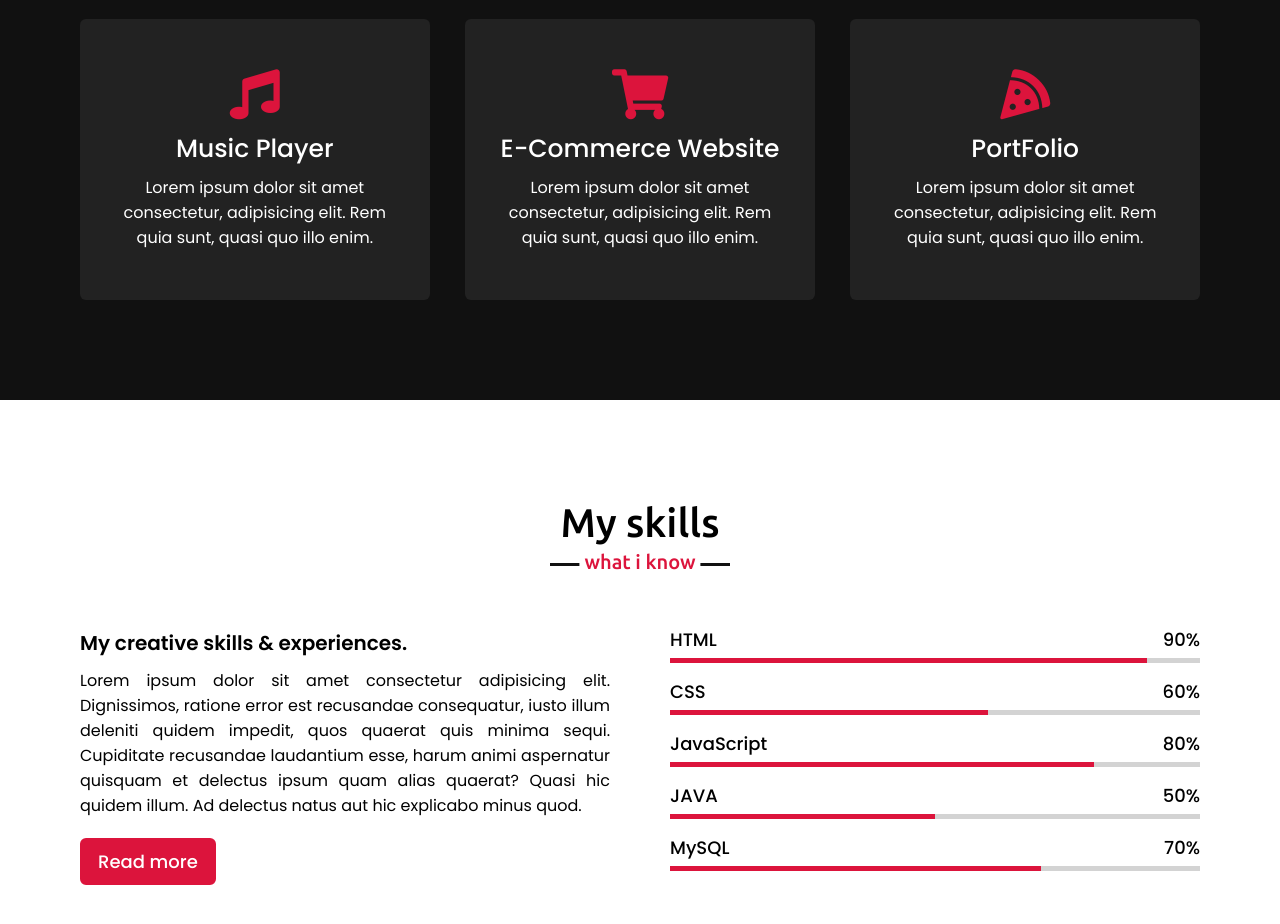
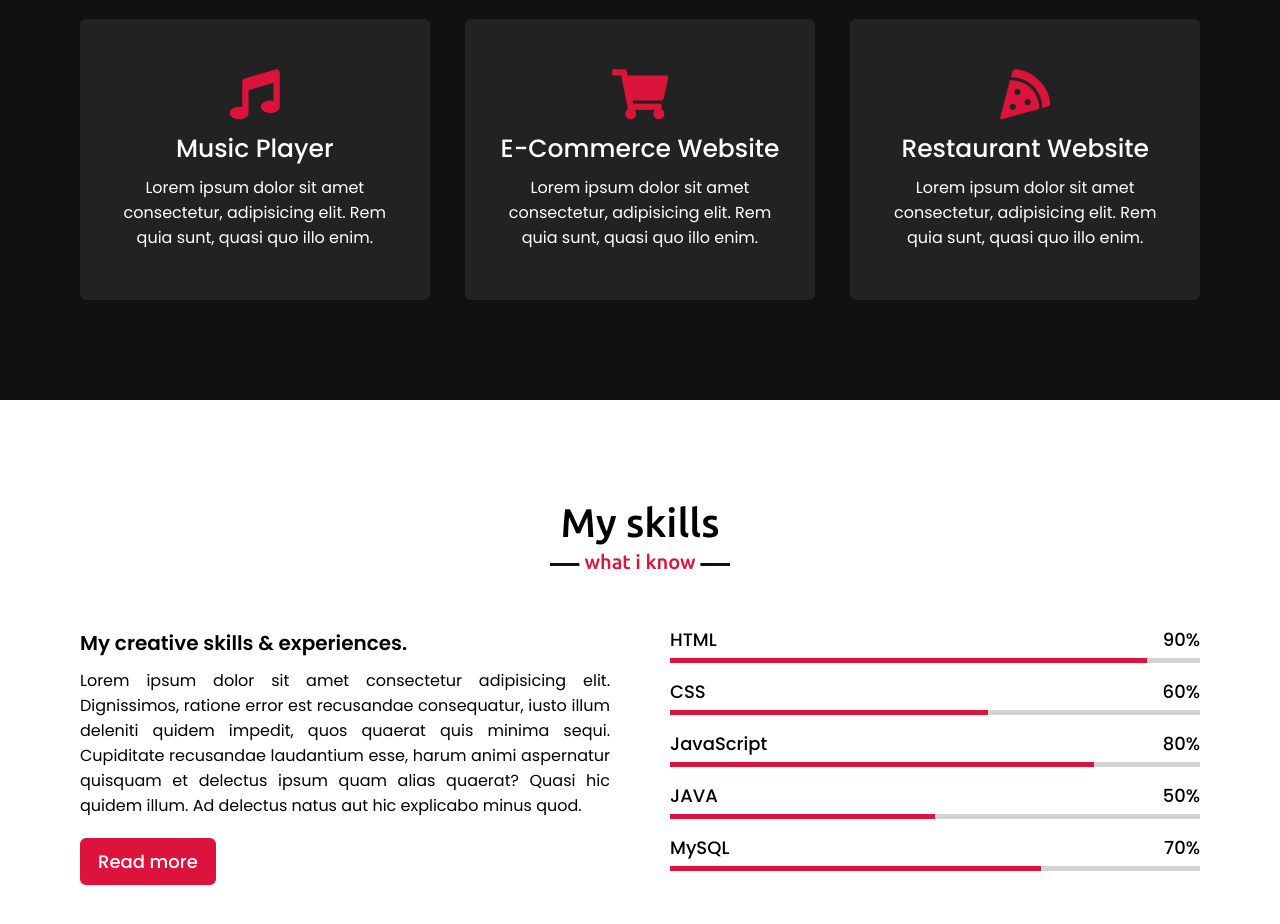
Before and after one commit to hlozaid/hlozaid18, a plain HTML site: page index.html in a window 1280 px wide. Shown: the part 1740-2664 px from the top of the page. Drawn offline with nearby package versions, Linux system fonts and the light colour scheme.

Commit message:
Update index.html

```diff
--- a/index.html
+++ b/index.html
@@ -86,7 +86,7 @@
                 <div class="card">
                     <div class="box">
                         <i class="fas fa-pizza-slice"></i>
-                        <div class="text">PortFolio</div>
+                        <div class="text">Restaurant Website</div>
                         <p>Lorem ipsum dolor sit amet consectetur, adipisicing elit. Rem quia sunt, quasi quo illo enim.</p>
                     </div>
                 </div>
```
